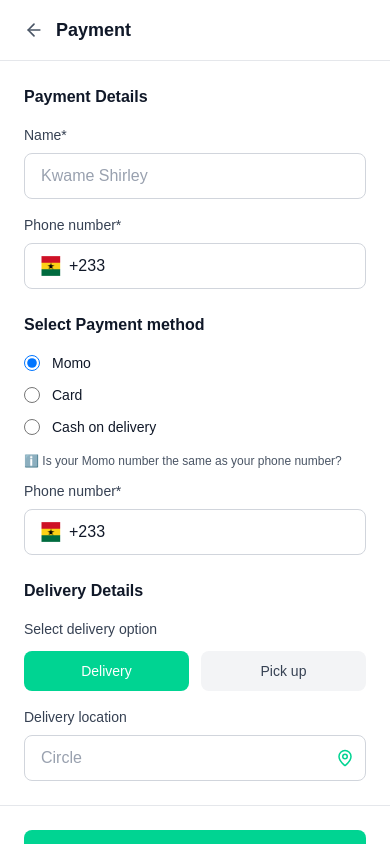
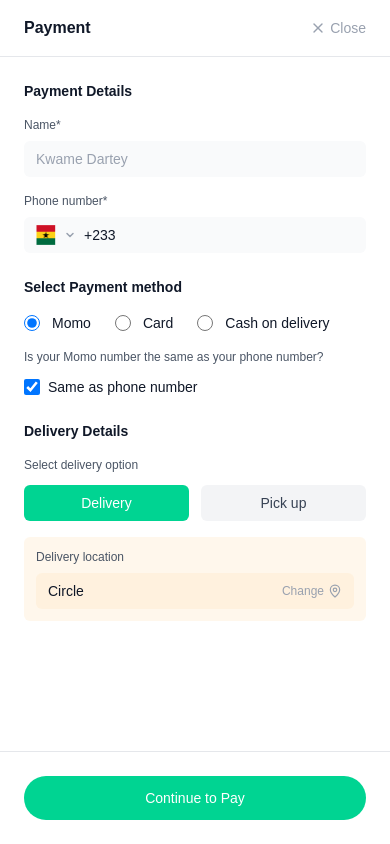
Before and after one commit to Aristocratjnr/frontend-test, a Next.js app: page /Syst/home in a window 390 px wide. Both pictures are taken after a click on the button 316 px from the left and 31 px from the top of the page. Shown: the top 844 px of the page. Built offline with nearby package versions, Linux system fonts and the light colour scheme.

Commit message:
enhance phone number handling

```diff
--- a/src/app/Syst/navbar.tsx
+++ b/src/app/Syst/navbar.tsx
@@ -2,7 +2,7 @@
 import Image from 'next/image';
 import { useRouter } from 'next/navigation';
 import { useState } from 'react';
-import { Menu, ShoppingCart, Bell, X, ArrowLeft, MapPin } from 'lucide-react';
+import { Menu, ShoppingCart, Bell, X, MapPin } from 'lucide-react';
 import { useCart } from '../contexts/CartContext';
 
 interface NavbarProps {
@@ -21,21 +21,14 @@ export default function Navbar({ onMenuClick }: NavbarProps) {
     momoNumber: '+233',
     deliveryLocation: ''
   });
+  const [isMomoSameAsPhone, setIsMomoSameAsPhone] = useState(true);
   const { getTotalItems } = useCart();
   const router = useRouter();
   const cartItemCount = getTotalItems();
 
   const handleLogout = () => {
-    // Clear authentication data
-    localStorage.removeItem('authToken');
-    sessionStorage.clear();
-
-    // Clear any cookies if using cookie-based auth
-    document.cookie.split(";").forEach((c) => {
-      document.cookie = c
-        .replace(/^ +/, "")
-        .replace(/=.*/, "=;expires=" + new Date().toISOString() + ";path=/");
-    });
+    // Clear authentication data - Note: localStorage not available in artifacts
+    // In production, this would clear auth tokens
 
     // Close dropdown
     setIsProfileDropdownOpen(false);
@@ -45,17 +38,46 @@ export default function Navbar({ onMenuClick }: NavbarProps) {
   };
 
   const handleSearch = (e: React.FormEvent) => {
-    e.preventDefault();
     if (searchQuery.trim()) {
-      // Navigate to search results page with query parameter
       router.push(`/Syst/search?q=${encodeURIComponent(searchQuery.trim())}`);
     }
   };
 
+  const formatPhoneNumber = (value: string) => {
+    // Remove all non-digit characters
+    const digits = value.replace(/\D/g, '');
+
+    // Handle Ghanaian phone number format: +233 XX XXX XXXX
+    if (digits.length <= 3) {
+      return digits.startsWith('233') ? `+${digits}` : `+233${digits}`;
+    } else if (digits.length <= 5) {
+      return `+${digits.slice(0, 3)} ${digits.slice(3)}`;
+    } else if (digits.length <= 8) {
+      return `+${digits.slice(0, 3)} ${digits.slice(3, 5)} ${digits.slice(5)}`;
+    } else {
+      return `+${digits.slice(0, 3)} ${digits.slice(3, 5)} ${digits.slice(5, 8)} ${digits.slice(8, 12)}`;
+    }
+  };
+
+  const handlePhoneNumberChange = (field: 'phoneNumber' | 'momoNumber') => (e: React.ChangeEvent<HTMLInputElement>) => {
+    const formatted = formatPhoneNumber(e.target.value);
+    setPaymentData({ ...paymentData, [field]: formatted });
+  };
+
+  const validateGhanaPhoneNumber = (phoneNumber: string): boolean => {
+    // Ghana phone number pattern: +233 XX XXX XXXX
+    const ghanaPhoneRegex = /^\+233\s[2-9][0-9]\s[0-9]{3}\s[0-9]{4}$/;
+    return ghanaPhoneRegex.test(phoneNumber);
+  };
+
   const handlePayment = () => {
-    // Validate form
     if (!paymentData.name || !paymentData.phoneNumber) {
       alert('Please fill in all required fields');
+      return;
+    }
+
+    if (!validateGhanaPhoneNumber(paymentData.phoneNumber)) {
+      alert('Please enter a valid Ghanaian phone number (+233 XX XXX XXXX)');
       return;
     }
 
@@ -64,16 +86,19 @@ export default function Navbar({ onMenuClick }: NavbarProps) {
       return;
     }
 
+    if (paymentMethod === 'momo' && !validateGhanaPhoneNumber(paymentData.momoNumber)) {
+      alert('Please enter a valid Ghanaian phone number for Momo (+233 XX XXX XXXX)');
+      return;
+    }
+
     if (deliveryOption === 'delivery' && !paymentData.deliveryLocation) {
       alert('Please enter your delivery location');
       return;
     }
 
-    // Process payment
     alert('Payment processed successfully!');
     setIsPaymentModalOpen(false);
 
-    // Reset form
     setPaymentData({
       name: '',
       phoneNumber: '+233',
@@ -146,19 +171,6 @@ export default function Navbar({ onMenuClick }: NavbarProps) {
 
         {/* Right Side Icons */}
         <div className="flex items-center gap-2 sm:gap-3">
-          {/* Shopping Bag with Count */}
-          <button
-            onClick={() => setIsPaymentModalOpen(true)}
-            className="bg-emerald-400 text-white px-2 sm:px-3 py-2 rounded-lg flex items-center gap-1 sm:gap-2 hover:bg-emerald-500 transition-colors"
-          >
-            <svg width="16" height="16" viewBox="0 0 24 24" fill="none" stroke="currentColor" strokeWidth="2" strokeLinecap="round" strokeLinejoin="round" className="sm:w-[18px] sm:h-[18px]">
-              <path d="M6 2L3 6v14a2 2 0 0 0 2 2h14a2 2 0 0 0 2-2V6l-3-4z"/>
-              <line x1="3" y1="6" x2="21" y2="6"/>
-              <path d="M16 10a4 4 0 0 1-8 0"/>
-            </svg>
-            <span className="font-semibold text-xs sm:text-sm">0</span>
-          </button>
-
           {/* Notification Bell */}
           <button className="p-2 hover:bg-gray-100 rounded-lg transition-colors">
             <Bell size={20} className="text-gray-600" />
@@ -239,45 +251,44 @@ export default function Navbar({ onMenuClick }: NavbarProps) {
           <div className="fixed right-0 top-0 h-screen w-full sm:w-[500px] bg-white shadow-2xl z-[110] overflow-y-auto flex flex-col">
             {/* Header */}
             <div className="flex items-center justify-between px-6 py-4 border-b border-gray-200">
-              <div className="flex items-center gap-3">
+              <h2 className="text-base font-semibold text-gray-900">Payment</h2>
               <button
                 onClick={() => setIsPaymentModalOpen(false)}
-                  className="text-gray-600 hover:text-gray-800 transition-colors"
-                  aria-label="Back"
+                className="text-gray-400 hover:text-gray-600 transition-colors text-sm flex items-center gap-1"
+                aria-label="Close"
               >
-                  <ArrowLeft size={20} />
+                <X size={16} />
+                <span>Close</span>
               </button>
-                <h2 className="text-lg font-semibold text-gray-900">Payment</h2>
-              </div>
             </div>
 
             {/* Content */}
             <div className="flex-1 p-6 space-y-6">
               {/* Payment Details */}
               <div>
-                <h3 className="text-base font-semibold text-gray-900 mb-4">Payment Details</h3>
+                <h3 className="text-sm font-semibold text-gray-900 mb-4">Payment Details</h3>
 
                 {/* Name */}
                 <div className="mb-4">
-                  <label className="block text-sm font-medium text-gray-700 mb-2">
+                  <label className="block text-xs text-gray-600 mb-2">
                     Name*
                   </label>
                   <input
                     type="text"
-                    placeholder="Kwame Shirley"
+                    placeholder="Kwame Dartey"
                     value={paymentData.name}
                     onChange={(e) => setPaymentData({ ...paymentData, name: e.target.value })}
-                    className="w-full px-4 py-2.5 border border-gray-300 rounded-lg focus:outline-none focus:ring-2 focus:ring-emerald-400 focus:border-transparent text-gray-900 placeholder:text-gray-400"
+                    className="w-full px-3 py-2 bg-gray-50 border-0 rounded-md focus:outline-none focus:ring-1 focus:ring-emerald-400 text-sm text-gray-900 placeholder:text-gray-400"
                     required
                   />
                 </div>
 
                 {/* Phone Number */}
                 <div className="mb-4">
-                  <label className="block text-sm font-medium text-gray-700 mb-2">
+                  <label className="block text-xs text-gray-600 mb-2">
                     Phone number*
                   </label>
-                  <div className="flex items-center gap-2 border border-gray-300 rounded-lg px-4 py-2.5 focus-within:ring-2 focus-within:ring-emerald-400 focus-within:border-transparent">
+                  <div className="flex items-center gap-2 bg-gray-50 rounded-md px-3 py-2">
                     <Image
                       src="/images/gh-flag.png"
                       alt="Ghana"
@@ -285,11 +296,15 @@ export default function Navbar({ onMenuClick }: NavbarProps) {
                       height={15}
                       className="flex-shrink-0"
                     />
+                    <svg width="12" height="12" viewBox="0 0 12 12" fill="none" className="text-gray-400">
+                      <path d="M3 4.5L6 7.5L9 4.5" stroke="currentColor" strokeWidth="1.5" strokeLinecap="round" strokeLinejoin="round"/>
+                    </svg>
                     <input
                       type="tel"
+                      placeholder="+233 20 123 4567"
                       value={paymentData.phoneNumber}
-                      onChange={(e) => setPaymentData({ ...paymentData, phoneNumber: e.target.value })}
-                      className="flex-1 outline-none text-gray-900"
+                      onChange={handlePhoneNumberChange('phoneNumber')}
+                      className="flex-1 bg-transparent outline-none text-sm text-gray-900"
                       required
                     />
                   </div>
@@ -298,9 +313,9 @@ export default function Navbar({ onMenuClick }: NavbarProps) {
 
               {/* Select Payment Method */}
               <div>
-                <h3 className="text-base font-semibold text-gray-900 mb-4">Select Payment method</h3>
+                <h3 className="text-sm font-semibold text-gray-900 mb-4">Select Payment method</h3>
 
-                <div className="space-y-3">
+                <div className="flex gap-6 items-center">
                   {/* Momo */}
                   <label className="flex items-center gap-3 cursor-pointer">
                     <input
@@ -309,7 +324,7 @@ export default function Navbar({ onMenuClick }: NavbarProps) {
                       value="momo"
                       checked={paymentMethod === 'momo'}
                       onChange={(e) => setPaymentMethod(e.target.value)}
-                      className="w-4 h-4 text-emerald-400 border-gray-300 focus:ring-emerald-400"
+                      className="w-4 h-4 text-[#069B5C] border-gray-300 focus:ring-[#069B5C]"
                     />
                     <span className="text-sm text-gray-900">Momo</span>
                   </label>
@@ -322,7 +337,7 @@ export default function Navbar({ onMenuClick }: NavbarProps) {
                       value="card"
                       checked={paymentMethod === 'card'}
                       onChange={(e) => setPaymentMethod(e.target.value)}
-                      className="w-4 h-4 text-emerald-400 border-gray-300 focus:ring-emerald-400"
+                      className="w-4 h-4 text-[#069B5C] border-gray-300 focus:ring-[#069B5C]"
                     />
                     <span className="text-sm text-gray-900">Card</span>
                   </label>
@@ -335,7 +350,7 @@ export default function Navbar({ onMenuClick }: NavbarProps) {
                       value="cash"
                       checked={paymentMethod === 'cash'}
                       onChange={(e) => setPaymentMethod(e.target.value)}
-                      className="w-4 h-4 text-emerald-400 border-gray-300 focus:ring-emerald-400"
+                      className="w-4 h-4 text-[#069B5C] border-gray-300 focus:ring-[#069B5C]"
                     />
                     <span className="text-sm text-gray-900">Cash on delivery</span>
                   </label>
@@ -344,13 +359,32 @@ export default function Navbar({ onMenuClick }: NavbarProps) {
                 {/* Momo Number Input */}
                 {paymentMethod === 'momo' && (
                   <div className="mt-4">
-                    <p className="text-xs text-gray-600 mb-3">
-                      ℹ️ Is your Momo number the same as your phone number?
-                    </p>
-                    <label className="block text-sm font-medium text-gray-700 mb-2">
+                    <p className="text-xs text-gray-600 mb-3">Is your Momo number the same as your phone number?</p>
+
+                    <div className="flex gap-6 items-center mb-4">
+                      <label className="flex items-center gap-2 cursor-pointer">
+                        <input
+                          type="checkbox"
+                          name="momoSameAsPhone"
+                          checked={isMomoSameAsPhone === true}
+                          onChange={(e) => {
+                            setIsMomoSameAsPhone(e.target.checked);
+                            if (e.target.checked) {
+                              setPaymentData({ ...paymentData, momoNumber: paymentData.phoneNumber });
+                            }
+                          }}
+                          className="w-4 h-4 text-[#069B5C] border-gray-300 focus:ring-[#069B5C]"
+                        />
+                        <span className="text-sm text-gray-900">Same as phone number</span>
+                      </label>
+                    </div>
+
+                    {!isMomoSameAsPhone && (
+                      <div>
+                        <label className="block text-xs text-gray-600 mb-2">
                           Phone number*
                         </label>
-                    <div className="flex items-center gap-2 border border-gray-300 rounded-lg px-4 py-2.5 focus-within:ring-2 focus-within:ring-emerald-400 focus-within:border-transparent">
+                        <div className="flex items-center gap-2 bg-white rounded-md px-3 py-2 border border-gray-200">
                           <Image
                             src="/images/gh-flag.png"
                             alt="Ghana"
@@ -358,28 +392,34 @@ export default function Navbar({ onMenuClick }: NavbarProps) {
                             height={15}
                             className="flex-shrink-0"
                           />
+                          <svg width="12" height="12" viewBox="0 0 12 12" fill="none" className="text-gray-400">
+                            <path d="M3 4.5L6 7.5L9 4.5" stroke="currentColor" strokeWidth="1.5" strokeLinecap="round" strokeLinejoin="round"/>
+                          </svg>
                           <input
                             type="tel"
+                            placeholder="+233 20 123 4567"
                             value={paymentData.momoNumber}
-                        onChange={(e) => setPaymentData({ ...paymentData, momoNumber: e.target.value })}
-                        className="flex-1 outline-none text-gray-900"
+                            onChange={handlePhoneNumberChange('momoNumber')}
+                            className="flex-1 bg-transparent outline-none text-sm text-gray-900"
                             required
                           />
                         </div>
                       </div>
                     )}
                   </div>
+                )}
+              </div>
 
               {/* Delivery Details */}
               <div>
-                <h3 className="text-base font-semibold text-gray-900 mb-4">Delivery Details</h3>
+                <h3 className="text-sm font-semibold text-gray-900 mb-4">Delivery Details</h3>
 
-                <p className="text-sm text-gray-700 mb-3">Select delivery option</p>
+                <p className="text-xs text-gray-600 mb-3">Select delivery option</p>
 
                 <div className="flex gap-3 mb-4">
                   <button
                     onClick={() => setDeliveryOption('delivery')}
-                    className={`flex-1 px-4 py-2.5 rounded-lg font-medium text-sm transition-colors ${
+                    className={`flex-1 px-4 py-2 rounded-md font-medium text-sm transition-colors ${
                       deliveryOption === 'delivery'
                         ? 'bg-emerald-400 text-white'
                         : 'bg-gray-100 text-gray-700 hover:bg-gray-200'
@@ -389,7 +429,7 @@ export default function Navbar({ onMenuClick }: NavbarProps) {
                   </button>
                   <button
                     onClick={() => setDeliveryOption('pickup')}
-                    className={`flex-1 px-4 py-2.5 rounded-lg font-medium text-sm transition-colors ${
+                    className={`flex-1 px-4 py-2 rounded-md font-medium text-sm transition-colors ${
                       deliveryOption === 'pickup'
                         ? 'bg-emerald-400 text-white'
                         : 'bg-gray-100 text-gray-700 hover:bg-gray-200'
@@ -401,8 +441,8 @@ export default function Navbar({ onMenuClick }: NavbarProps) {
 
                 {/* Delivery Location */}
                 {deliveryOption === 'delivery' && (
-                  <div>
-                    <label className="block text-sm text-gray-700 mb-2">
+                  <div className="bg-[#FFDEB642] rounded-md p-3">
+                    <label className="block text-xs text-gray-600 mb-2">
                       Delivery location
                     </label>
                     <div className="relative">
@@ -411,15 +451,16 @@ export default function Navbar({ onMenuClick }: NavbarProps) {
                         placeholder="Circle"
                         value={paymentData.deliveryLocation}
                         onChange={(e) => setPaymentData({ ...paymentData, deliveryLocation: e.target.value })}
-                        className="w-full px-4 py-2.5 pr-10 border border-gray-300 rounded-lg focus:outline-none focus:ring-2 focus:ring-emerald-400 focus:border-transparent text-gray-900 placeholder:text-gray-400"
+                        className="w-full px-3 py-2 pr-20 bg-[#FFDEB642] border-0 rounded-md focus:outline-none focus:ring-1 focus:ring-emerald-400 text-sm text-gray-900 placeholder:text-gray-900"
                         required
                       />
                       <button
                         type="button"
-                        className="absolute right-3 top-1/2 -translate-y-1/2 text-emerald-400 hover:text-emerald-500"
+                        className="absolute right-3 top-1/2 -translate-y-1/2 text-gray-400 hover:text-gray-600 flex items-center gap-1"
                         aria-label="Change location"
                       >
-                        <MapPin size={18} />
+                        <span className="text-xs">Change</span>
+                        <MapPin size={14} />
                       </button>
                     </div>
                   </div>
@@ -431,7 +472,7 @@ export default function Navbar({ onMenuClick }: NavbarProps) {
             <div className="border-t border-gray-200 p-6 bg-white">
               <button
                 onClick={handlePayment}
-                className="w-full py-3.5 bg-emerald-400 text-white rounded-lg hover:bg-emerald-500 font-semibold transition-colors text-base"
+                className="w-full py-3 bg-emerald-400 text-white rounded-full hover:bg-emerald-500 font-medium transition-colors text-sm"
               >
                 Continue to Pay
               </button>
```
Lines whose indentation alone changed are shown as unchanged.
